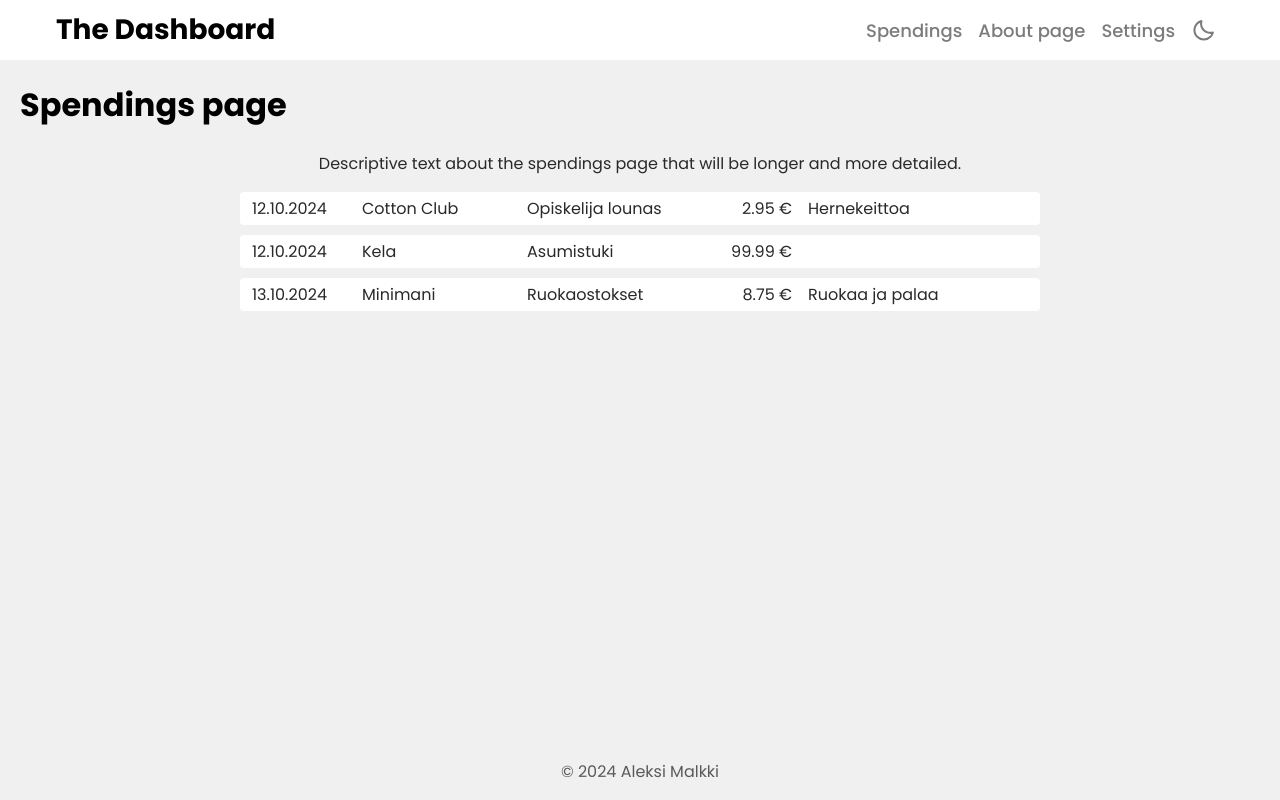
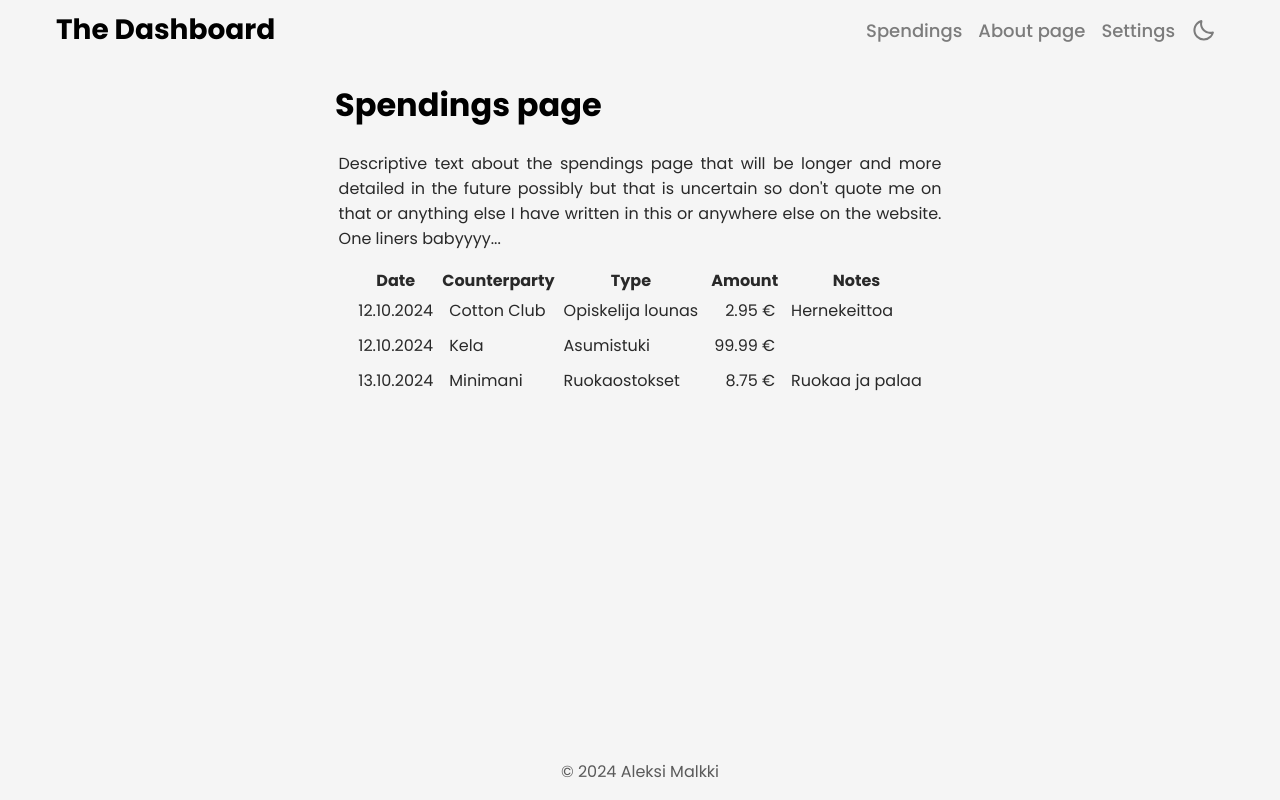
Before and after one commit to Alkama4/The-Dashboard, a Vue app: page /spendings in a window 1280 px wide. Built offline with nearby package versions, Linux system fonts and the light colour scheme.

Commit message:
Spendings entry rework to table

```diff
--- a/src/assets/global.css
+++ b/src/assets/global.css
@@ -34,21 +34,21 @@
 
 
     /* Backgrounds */
-    --color-background: #f0f0f0;
-    --color-background-top-bar: #ffffff;
+    --color-background: #f5f5f5;
+    --color-background-top-bar: #f5f5f5;
     --color-background-side-bar: #3877eb;
     --color-background-card: #ffffff;
 
     /* Button colors */
-    --color-button-general: #f3f3f3;
+    --color-button-general: #ffffff;
     --color-button-general-hover: #fff;
     --color-button-general-active: #fafafa;
     --color-button-general-disabled: #aaa;
     --color-button-general-text: #000000;
 
     --color-button-clean: hsla(0, 0%, 0%, 0);
-    --color-button-clean-hover: hsla(0, 0%, 0%, 0.175);
-    --color-button-clean-active: hsla(0, 0%, 0%, 0.125);
+    --color-button-clean-hover: hsla(0, 0%, 0%, 0.1);
+    --color-button-clean-active: hsla(0, 0%, 0%, 0.0666);
 
     --color-button-nav: #7c7c7c;
     --color-button-nav-hover: var(--color-text);
@@ -109,7 +109,7 @@ html, body {
 }
 
 main {
-
+    margin-inline: 1vw;
     margin-top: var(--top-bar-height);
 }
 
@@ -123,10 +123,13 @@ p {
     text-align: justify;
     margin-inline: auto;
     width: fit-content;
+    max-width: 60ch;
 }
 
 h1 {
-    margin-inline: 20px;
+    margin-inline: auto;
+    width: 610px;
+
 }
 h1, h2, h3, h4 {
     color: var(--color-text-bold);
--- a/src/components/SpendingsEntry.vue
+++ b/src/components/SpendingsEntry.vue
@@ -1,31 +1,22 @@
 <template>
-    <div class="spendings-entry" @click="toggleEntry">
-        <!-- Main Details (Visible in collapsed and expanded states) -->
-        <div class="spendings-summary">
-            <span class="column-date">{{ formattedDate }}</span>
-            <span class="column-counterparty">{{ counterparty }}</span>
-            <span class="column-type">{{ type }}</span>
-            <span class="column-amount">{{ amount ? `${amount.toFixed(2)} €` : '' }}</span>
-            <span class="column-notes">{{ notes }}</span>
-        </div>
-
-        <!-- Expanded Section (only visible when expanded) -->
+    <tr class="spendings-summary" @click="toggleEntry">
+        <td class="column-date">{{ formattedDate }}</td>
+        <td class="column-counterparty">{{ counterparty }}</td>
+        <td class="column-type">{{ type }}</td>
+        <td class="column-amount">{{ amount ? `${amount.toFixed(2)} €` : '' }}</td>
+        <td class="column-notes">{{ notes }}</td>
+    </tr>
+    <tr>
+        <td colspan="5" >
             <div class="spendings-expanded" ref="spendingsExpanded">
                 <div class="spendings-expanded-content" ref="spendingsExpandedContent">
-                <div class="controlButtons">
+                    <div class="control-buttons">
                         <button class="button-delete" @click.stop="deleteEntry">❌</button>
                         <button class="button-edit" @click.stop="editEntry">✏️</button>
                         <button class="button-duplicate" @click.stop="duplicateEntry">🖇️</button>
                         <button class="button-details" @click.stop="showDetails">ℹ️ Details</button>
                     </div>
-                <div>
-                    morestuff
-                </div>
-            </div>
-        </div>
-    </div>
 
-    <!-- Modal for additional details -->
                     <ModalWindow v-if="showModal" @close="showModal = false">
                         <h3>Details for Entry #{{ id }}</h3>
                         <ul>
@@ -38,6 +29,10 @@
                             <li><strong>Notes:</strong> {{ notes }}</li>
                         </ul>
                     </ModalWindow>
+                </div>
+            </div>
+        </td>
+    </tr>
 </template>
 
 <script>
@@ -105,64 +100,41 @@ export default {
 
 <style scoped>
     /* Styles for the whole thing */
-    .spendings-entry {
-        background-color: var(--color-background-card);
-        border-radius: var(--border-radius-small);
-        margin: 10px;
-        display: grid;
+    .spendings-summary {
         cursor: pointer;
         user-select: none;
+        position: relative;
+        transition: background-color 0.1s;
+        padding: var(--spacing-xs);
+    }
+    .spendings-summary:hover { background-color: var(--color-button-clean-hover); }
+    .spendings-summary:active { background-color: var(--color-button-clean-active); }
 
-        max-width: 800px;
-        margin-inline: auto;
-    }
-    @media screen and (max-width: 800px) {
-        .spendings-entry {
-            border-radius: 0;
-        }
+    .spendings-summary td {
+        padding-top: var(--spacing-xs);
+        padding-bottom: var(--spacing-xs);
+        padding-inline: var(--spacing-sm);
     }
 
     /* The closed portion or the summary */
-    .spendings-summary {
-        display: grid;
-        grid-template-columns: 110px 165px 175px 106px 1fr;
-        padding: var(--spacing-xs);
-        white-space: nowrap;
-    }
-
     .column-amount {
         text-align: end;
     }
 
-    .spendings-summary span {
-        margin-inline: var(--spacing-sm);
-    }
-
-
     /* The expanded stuff or the extra stuff like buttons*/
     .spendings-expanded {
-        display: flex;
         overflow: hidden;
         transition: height 0.2s ease-out;
         height: 0; /* Initial collapsed state */
     }
-    .spendings-expanded-content {   /* Content div that doesn't morph during animation */
-        height: fit-content;
-        width: 100%;
-        padding-inline: var(--spacing-xs);
-        padding-bottom: var(--spacing-sm);
-        display: grid;
-        gap: var(--spacing-sm);
-        grid-template-columns: 275px 1fr;
-    }
 
     /* Buttons */
-    .controlButtons {
+    .control-buttons {
         display: grid;
         grid-template-columns: 1fr 1fr 1fr 3fr;
     }
 
-    .controlButtons button {
+    .control-buttons button {
         height: 30px;
         min-width: 30px;
         white-space: nowrap;
--- a/src/views/SpendingsPage.vue
+++ b/src/views/SpendingsPage.vue
@@ -1,10 +1,21 @@
 <template>
     <div>
         <h1>Spendings page</h1>
-        <p>Descriptive text about the spendings page that will be longer and more detailed.</p>
-        <SpendingsEntry :id="1" :isIncome="false" :date="new Date('2024-10-12')" counterparty="Cotton Club" type="Opiskelija lounas" :amount="2.95" notes="Hernekeittoa"/>
-        <SpendingsEntry :id="2" :isIncome="true" :date="new Date('2024-10-12')" counterparty="Kela" type="Asumistuki" :amount="99.99"/>
-        <SpendingsEntry :id="3" :isIncome="false" :date="new Date('2024-10-13')" counterparty="Minimani" type="Ruokaostokset" :amount="8.75" notes="Ruokaa ja palaa"/>
+        <p>Descriptive text about the spendings page that will be longer and more detailed in the future
+            possibly but that is uncertain so don't quote me on that or anything else I have written in this
+            or anywhere else on the website. One liners babyyyy...</p>
+        <table>
+            <tr>
+                <th>Date</th>
+                <th>Counterparty</th>
+                <th>Type</th>
+                <th>Amount</th>
+                <th>Notes</th>
+            </tr>
+            <SpendingsEntry :id="1" :isIncome="false" :date="new Date('2024-10-12')" counterparty="Cotton Club" type="Opiskelija lounas" :amount="2.95" notes="Hernekeittoa"/>
+            <SpendingsEntry :id="2" :isIncome="true" :date="new Date('2024-10-12')" counterparty="Kela" type="Asumistuki" :amount="99.99"/>
+            <SpendingsEntry :id="3" :isIncome="false" :date="new Date('2024-10-13')" counterparty="Minimani" type="Ruokaostokset" :amount="8.75" notes="Ruokaa ja palaa"/>
+        </table>
     </div>
 </template>
 
@@ -21,4 +32,8 @@
 
 <style scoped>
     /* Add your styles here */
+    table {
+        margin-inline: auto;
+        border-collapse: collapse;
+    }
 </style>
```
Lines whose indentation alone changed are shown as unchanged.
